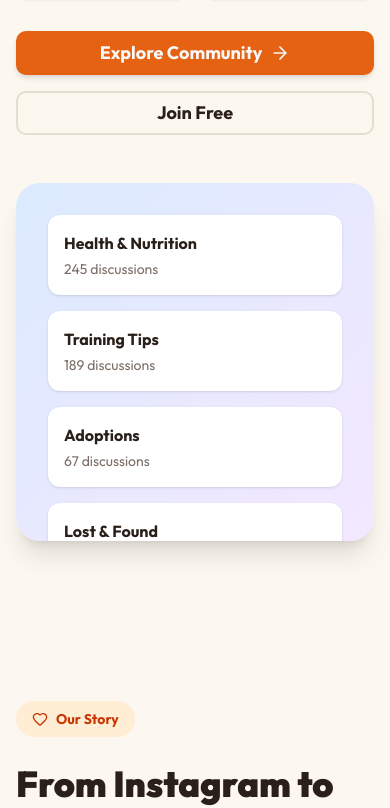
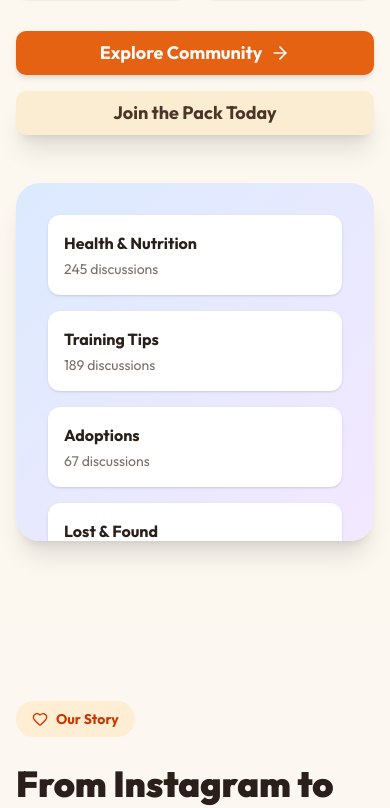
Before and after one commit to blossombubbles12/mydog, a Next.js app: page / in a window 390 px wide. Shown: the part 3898-4706 px from the top of the page. Built offline with nearby package versions, Linux system fonts and the light colour scheme.

Commit message:
feat: redirect join CTAs to membership page to show plans first

```diff
--- a/src/app/about/page.tsx
+++ b/src/app/about/page.tsx
@@ -464,7 +464,7 @@ export default function AboutPage() {
                     <p className="text-xl text-white/90 mb-10 max-w-2xl mx-auto">
                         Join 50,000+ pet lovers who are already part of this incredible journey.
                     </p>
-                    <Link href="/join">
+                    <Link href="/membership">
                         <Button size="lg" variant="secondary" className="text-lg px-10 font-bold shadow-xl">
                             Join the Pack Today
                         </Button>
--- a/src/app/page.tsx
+++ b/src/app/page.tsx
@@ -211,9 +211,9 @@ export default function Home() {
                     Explore Community <ArrowRight className="ml-2 w-5 h-5" />
                   </Button>
                 </Link>
-                <Link href="/join">
-                  <Button size="lg" variant="outline" className="w-full sm:w-auto text-lg px-8 font-bold border-2">
-                    Join Free
+                <Link href="/membership">
+                  <Button size="lg" variant="secondary" className="w-full sm:w-auto text-lg px-10 font-bold shadow-xl">
+                    Join the Pack Today
                   </Button>
                 </Link>
               </div>
@@ -391,9 +391,9 @@ export default function Home() {
             and give your pup the social life they deserve.
           </p>
           <div className="flex flex-col sm:flex-row gap-4 justify-center">
-            <Link href="/join">
+            <Link href="/membership">
               <Button size="lg" variant="secondary" className="w-full sm:w-auto text-lg px-10 font-bold shadow-lg hover:shadow-xl transition-all">
-                Join for Free
+                Join the Pack Today
               </Button>
             </Link>
             <Link href="/contact">
--- a/src/components/Footer.tsx
+++ b/src/components/Footer.tsx
@@ -41,7 +41,7 @@ export function Footer() {
                             <li><Link href="/media" className="hover:text-primary transition-colors">Media</Link></li>
                             <li><Link href="/about" className="hover:text-primary transition-colors">About</Link></li>
                             <li><Link href="/contact" className="hover:text-primary transition-colors">Contact</Link></li>
-                            <li><Link href="/join" className="hover:text-primary transition-colors">Join the Pack</Link></li>
+                            <li><Link href="/membership" className="hover:text-primary transition-colors">Join the Pack</Link></li>
                         </ul>
                     </div>
 
--- a/src/components/Navigation.tsx
+++ b/src/components/Navigation.tsx
@@ -15,7 +15,6 @@ const navItems = [
     { name: "Carnival", href: "/carnival" },
     { name: "Media", href: "/media" },
     { name: "Events", href: "/events" },
-    { name: "Community", href: "/community" },
     { name: "About", href: "/about" },
     { name: "Contact", href: "/contact" },
 ];
@@ -65,7 +64,7 @@ export function Navigation() {
                             )}
                         </Link>
                     ))}
-                    <Link href="/join">
+                    <Link href="/membership">
                         <Button variant="default" size="sm" className="ml-4">
                             Join the Pack
                         </Button>
@@ -105,9 +104,11 @@ export function Navigation() {
                                     {item.name}
                                 </Link>
                             ))}
-                            <Button className="w-full mt-4" size="lg">
-                                Join the Pack
-                            </Button>
+                            <Link href="/membership" onClick={() => setIsOpen(false)}>
+                                <Button className="w-full mt-4" size="lg">
+                                    Join the Pack
+                                </Button>
+                            </Link>
                         </div>
                     </motion.div>
                 )}
```
